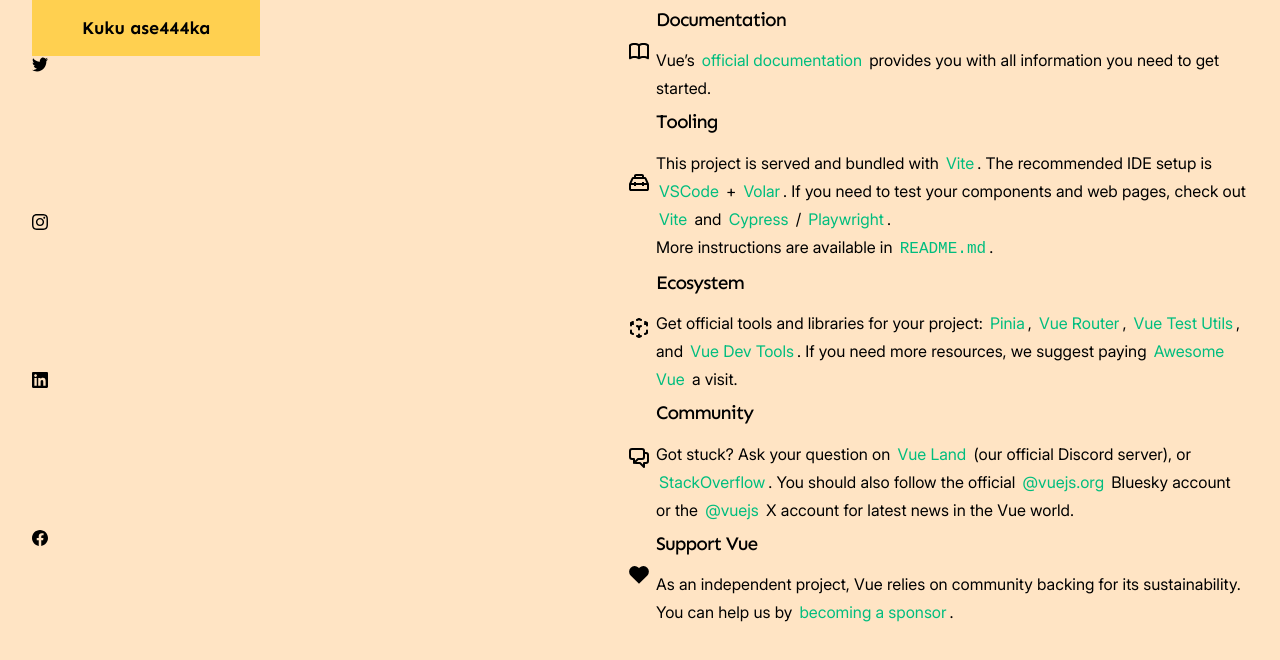
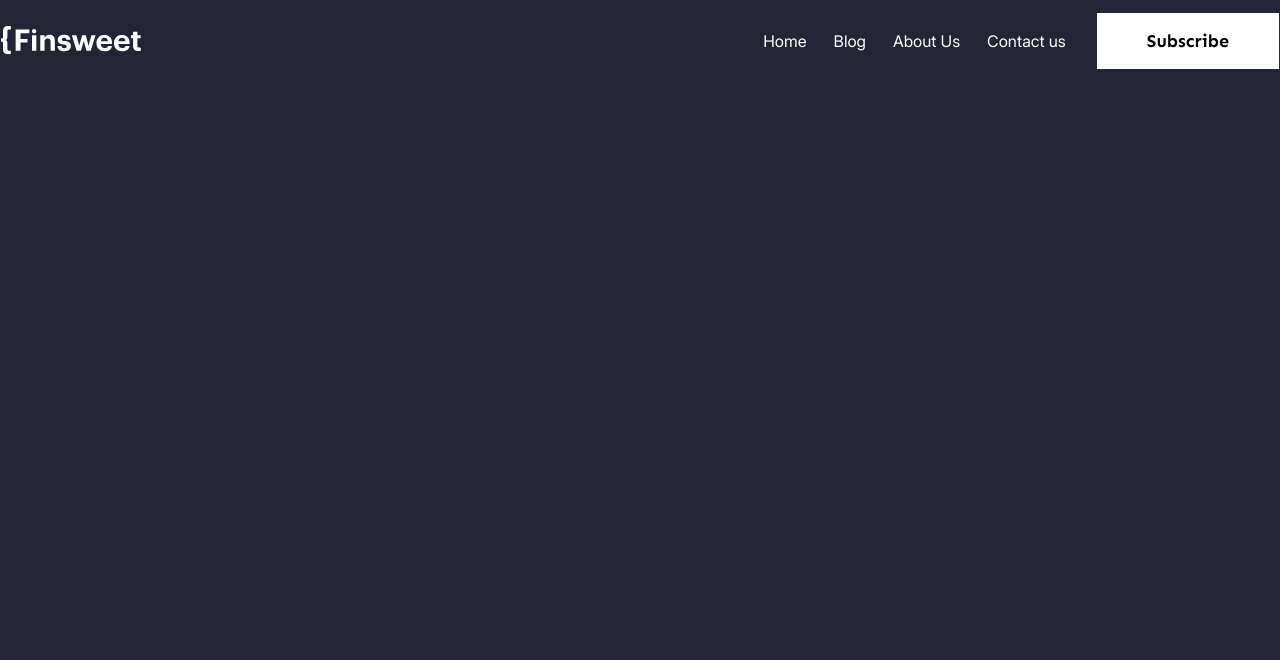
Before and after one commit to ase444ka/finsweet, a Vue app: page / in a window 1280 px wide. Shown: the top 660 px of the page. Built offline with nearby package versions, Linux system fonts and the light colour scheme.

Commit message:
add header

```diff
--- a/src/App.vue
+++ b/src/App.vue
@@ -1,33 +1,50 @@
 <script setup>
-import { RouterLink, RouterView } from 'vue-router'
-import HelloWorld from './components/HelloWorld.vue'
+import {RouterLink, RouterView} from 'vue-router';
+import HelloWorld from './components/HelloWorld.vue';
 </script>
 
 <template>
+    <div class="container">
   <header>
-    <button>Kuku ase444ka</button>
-    <br>
-    <svg>
-      <use href="@/assets/sprites.svg#twitter"></use>
-    </svg>
-    <br>
-    <svg>
-      <use href="@/assets/sprites.svg#instagram"></use>
-    </svg>
-    <br>
-    <svg>
-      <use href="@/assets/sprites.svg#linkedin"></use>
-    </svg>
-    <br>
-    <svg>
-      <use href="@/assets/sprites.svg#facebook"></use>
-    </svg>
+      <svg>
+        <use href="@/assets/sprites.svg#logo"></use>
+      </svg>
+      <nav>
+        <ul>
+          <li><RouterLink>Home</RouterLink></li>
+          <li><RouterLink>Blog</RouterLink></li>
+          <li><RouterLink>About Us</RouterLink></li>
+          <li><RouterLink>Contact us</RouterLink></li>
+        </ul>
+        <button class="button_alternate">Subscribe</button>
+      </nav>
   </header>
+</div>
 
   <RouterView />
 </template>
 
 <style scoped lang="scss">
-
-
+header {
+  padding-top: 13px;
+  padding-bottom: 12px;
+  background-color: var(--black);
+  color: var(--white);
+  display: flex;
+  justify-content: space-between;
+  align-items: center;
+  svg {
+    width: 150px;
+    height: 30px;
+  }
+}
+nav {
+  display: flex;
+  gap: 31px;
+}
+ul {
+  display: flex;
+  gap: 27px;
+  padding-top: 14px;
+}
 </style>
--- a/src/assets/base.scss
+++ b/src/assets/base.scss
@@ -1,5 +1,6 @@
 @import './fonts/index.css';
 :root {
+  --white: #ffffff;
   --black: #232536;
   --yellow: #ffd050;
   --purple: #592ea9;
@@ -51,7 +52,7 @@
   font-size: 16px;
   font-weight: 400;
   line-height: 28px;
-  background-color: bisque;
+  background-color: var(--black);
 }
 
 .display {
@@ -123,7 +124,9 @@
   font-weight: 700;
   line-height: 24px;
   padding: 16px 50px;
+  cursor: pointer;
   &:hover {
     background-color: #edc14a;
   }
+
 }
--- a/src/assets/main.css
+++ /dev/null
@@ -1,35 +0,0 @@
-@import './base.scss';
-
-#app {
-  max-width: 1280px;
-  margin: 0 auto;
-  padding: 2rem;
-  font-weight: normal;
-}
-
-a,
-.green {
-  text-decoration: none;
-  color: hsla(160, 100%, 37%, 1);
-  transition: 0.4s;
-  padding: 3px;
-}
-
-@media (hover: hover) {
-  a:hover {
-    background-color: hsla(160, 100%, 37%, 0.2);
-  }
-}
-
-@media (min-width: 1024px) {
-  body {
-    display: flex;
-    place-items: center;
-  }
-
-  #app {
-    display: grid;
-    grid-template-columns: 1fr 1fr;
-    padding: 0 2rem;
-  }
-}
--- /dev/null
+++ b/src/assets/main.scss
@@ -0,0 +1,33 @@
+@import './base.scss';
+
+.button_alternate {
+  background-color: var(--white);
+  &:hover {
+    background-color: var(--white);
+  }
+}
+
+li {
+  list-style: none;
+}
+
+a,
+a:hover,
+a:active {
+  color: var(--white);
+  text-decoration: none;
+}
+
+.container {
+  max-width: 1278px;
+  margin: auto;
+  @media screen and (max-width: 768px) {
+    padding: 0 72px;
+  }
+  @media screen and (max-width: 480px) {
+    padding: 0 30px;
+  }
+  @media screen and (max-width: 320px) {
+    padding: 0 20px;
+  }
+}
--- a/src/components/HelloWorld.vue
+++ b/src/components/HelloWorld.vue
@@ -8,13 +8,8 @@
 </script>
 
 <template>
-  <div class="greetings">
-    <h1 class="green">{{ msg }}</h1>
-    <h3>
-      You’ve successfully created a project with
-      <a href="https://vite.dev/" target="_blank" rel="noopener">Vite</a> +
-      <a href="https://vuejs.org/" target="_blank" rel="noopener">Vue 3</a>.
-    </h3>
+  <div class="hello">
+    hello HelloWorld
   </div>
 </template>
 
--- a/src/components/TheWelcome.vue
+++ b/src/components/TheWelcome.vue
@@ -10,85 +10,5 @@
 </script>
 
 <template>
-  <WelcomeItem>
-    <template #icon>
-      <DocumentationIcon />
-    </template>
-    <template #heading>Documentation</template>
 
-    Vue’s
-    <a href="https://vuejs.org/" target="_blank" rel="noopener">official documentation</a>
-    provides you with all information you need to get started.
-  </WelcomeItem>
-
-  <WelcomeItem>
-    <template #icon>
-      <ToolingIcon />
-    </template>
-    <template #heading>Tooling</template>
-
-    This project is served and bundled with
-    <a href="https://vite.dev/guide/features.html" target="_blank" rel="noopener">Vite</a>. The
-    recommended IDE setup is
-    <a href="https://code.visualstudio.com/" target="_blank" rel="noopener">VSCode</a>
-    +
-    <a href="https://github.com/johnsoncodehk/volar" target="_blank" rel="noopener">Volar</a>. If
-    you need to test your components and web pages, check out
-    <a href="https://vitest.dev/" target="_blank" rel="noopener">Vite</a>
-    and
-    <a href="https://www.cypress.io/" target="_blank" rel="noopener">Cypress</a>
-    /
-    <a href="https://playwright.dev/" target="_blank" rel="noopener">Playwright</a>.
-
-    <br />
-
-    More instructions are available in
-    <a href="javascript:void(0)" @click="openReadmeInEditor"><code>README.md</code></a
-    >.
-  </WelcomeItem>
-
-  <WelcomeItem>
-    <template #icon>
-      <EcosystemIcon />
-    </template>
-    <template #heading>Ecosystem</template>
-
-    Get official tools and libraries for your project:
-    <a href="https://pinia.vuejs.org/" target="_blank" rel="noopener">Pinia</a>,
-    <a href="https://router.vuejs.org/" target="_blank" rel="noopener">Vue Router</a>,
-    <a href="https://test-utils.vuejs.org/" target="_blank" rel="noopener">Vue Test Utils</a>, and
-    <a href="https://github.com/vuejs/devtools" target="_blank" rel="noopener">Vue Dev Tools</a>. If
-    you need more resources, we suggest paying
-    <a href="https://github.com/vuejs/awesome-vue" target="_blank" rel="noopener">Awesome Vue</a>
-    a visit.
-  </WelcomeItem>
-
-  <WelcomeItem>
-    <template #icon>
-      <CommunityIcon />
-    </template>
-    <template #heading>Community</template>
-
-    Got stuck? Ask your question on
-    <a href="https://chat.vuejs.org" target="_blank" rel="noopener">Vue Land</a>
-    (our official Discord server), or
-    <a href="https://stackoverflow.com/questions/tagged/vue.js" target="_blank" rel="noopener"
-      >StackOverflow</a
-    >. You should also follow the official
-    <a href="https://bsky.app/profile/vuejs.org" target="_blank" rel="noopener">@vuejs.org</a>
-    Bluesky account or the
-    <a href="https://x.com/vuejs" target="_blank" rel="noopener">@vuejs</a>
-    X account for latest news in the Vue world.
-  </WelcomeItem>
-
-  <WelcomeItem>
-    <template #icon>
-      <SupportIcon />
-    </template>
-    <template #heading>Support Vue</template>
-
-    As an independent project, Vue relies on community backing for its sustainability. You can help
-    us by
-    <a href="https://vuejs.org/sponsor/" target="_blank" rel="noopener">becoming a sponsor</a>.
-  </WelcomeItem>
 </template>
--- a/src/main.js
+++ b/src/main.js
@@ -1,4 +1,4 @@
-import './assets/main.css'
+import './assets/main.scss'
 
 import { createApp } from 'vue'
 import { createPinia } from 'pinia'
```
Also changed, not shown: src/assets/logo.svg, src/assets/sprites.svg.
